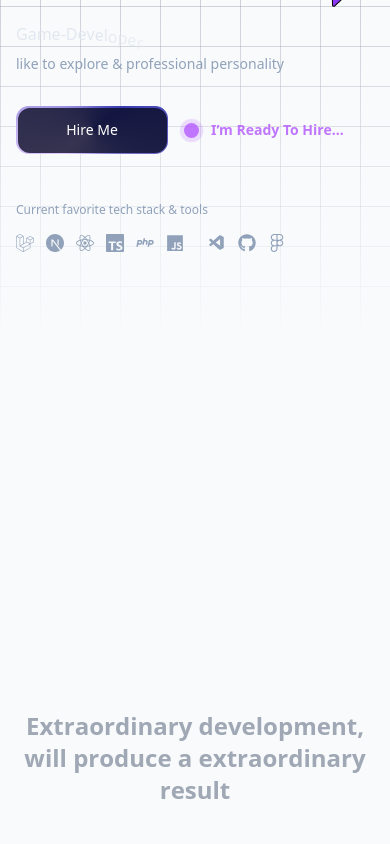
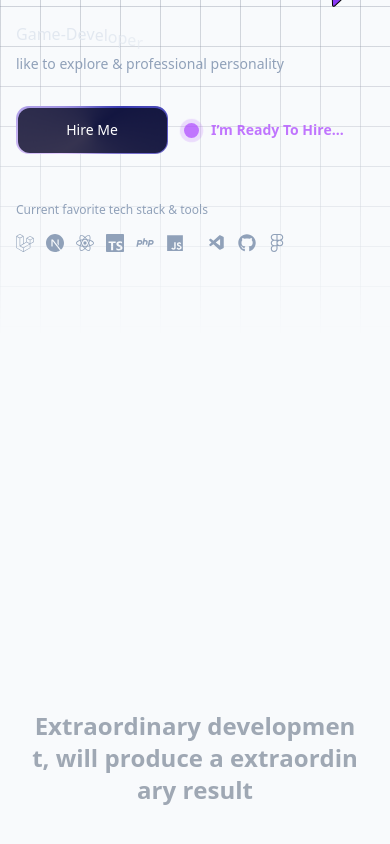
Before and after one commit to SyaPratama/syapratama.com, a Next.js app: page / in a window 390 px wide. Shown: the part 234-1078 px from the top of the page. Built offline with nearby package versions, Linux system fonts and the light colour scheme.

Commit message:
fix: quoate padding

```diff
--- a/src/contents/index/Quote.tsx
+++ b/src/contents/index/Quote.tsx
@@ -35,7 +35,7 @@ function Quote() {
 
   return (
     <section id="textSection" className="w-full h-screen bg-slate-50 dark:bg-slate-950">
-      <div className="flex h-full px-4 md:px-30 lg:px-46 justify-center items-center ">
+      <div className="flex h-full px-8 md:px-30 lg:px-46 justify-center items-center ">
         <h1 ref={textRef} className="text-2xl lg:text-6xl text-slate-600/50 text-center font-bold">
           Extraordinary development, will produce a extraordinary result
         </h1>
```
